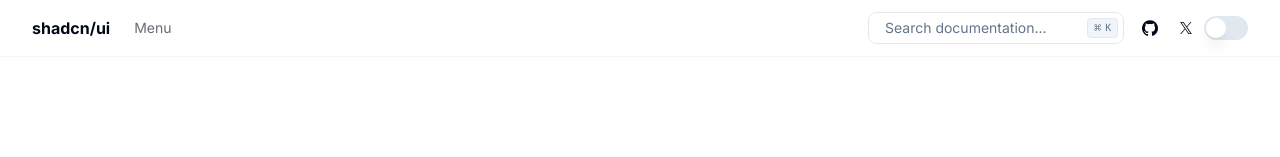
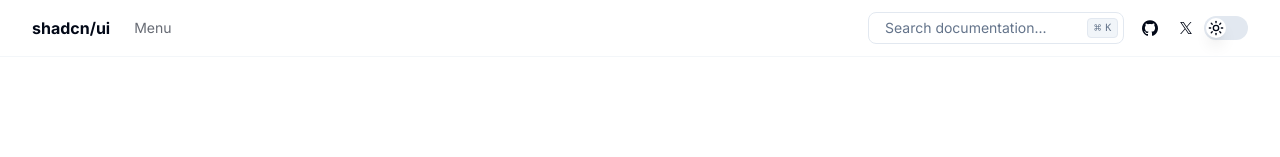
Before and after one commit to asd55667/nextjs-template, a Next.js app: page / in a window 1280 px wide. Shown: the top 157 px of the page. Built offline with nearby package versions, Linux system fonts and the light colour scheme.

Commit message:
chore: add icon for theme switch

```diff
--- a/package.json
+++ b/package.json
@@ -37,6 +37,7 @@
   },
   "devDependencies": {
     "@commitlint/cli": "^18.6.0",
+    "@commitlint/config-conventional": "^18.6.0",
     "@radix-ui/react-switch": "^1.0.3",
     "@types/node": "^20",
     "@types/react": "^18",
--- a/src/components/ThemeSwitcher.tsx
+++ b/src/components/ThemeSwitcher.tsx
@@ -2,6 +2,7 @@
 
 import * as React from "react";
 import { useTheme } from "next-themes";
+import { MoonIcon, SunIcon } from "lucide-react"
 
 import { Switch } from "@/ui/switch";
 
@@ -20,7 +21,12 @@ export function ThemeSwitcher() {
         onCheckedChange={() => {
           setTheme(newThemeMatchesSystem ? "system" : newTheme);
         }}
-      />
+      >
+        <div className="inline-flex center">
+          <SunIcon className="h-4 w-4 hidden [html.light_&]:block" />
+          <MoonIcon className="h-4 w-4 hidden [html.dark_&]:block" />
+        </div>
+      </Switch>
     </div>
   );
 }
--- a/src/ui/switch.tsx
+++ b/src/ui/switch.tsx
@@ -8,7 +8,7 @@ import { cn } from "@/utils";
 const Switch = React.forwardRef<
   React.ElementRef<typeof SwitchPrimitives.Root>,
   React.ComponentPropsWithoutRef<typeof SwitchPrimitives.Root>
->(({ className, ...props }, ref) => (
+>(({ className, children, ...props }, ref) => (
   <SwitchPrimitives.Root
     className={cn(
       "peer inline-flex h-6 w-11 shrink-0 cursor-pointer items-center rounded-full border-2 border-transparent transition-colors focus-visible:outline-none focus-visible:ring-2 focus-visible:ring-ring focus-visible:ring-offset-2 focus-visible:ring-offset-background disabled:cursor-not-allowed disabled:opacity-50 data-[state=checked]:bg-primary data-[state=unchecked]:bg-input",
@@ -21,7 +21,7 @@ const Switch = React.forwardRef<
       className={cn(
         "pointer-events-none block h-5 w-5 rounded-full bg-background shadow-lg ring-0 transition-transform data-[state=checked]:translate-x-5 data-[state=unchecked]:translate-x-0"
       )}
-    />
+    >{children}</SwitchPrimitives.Thumb>
   </SwitchPrimitives.Root>
 ));
 Switch.displayName = SwitchPrimitives.Root.displayName;
--- a/tailwind.config.cjs
+++ b/tailwind.config.cjs
@@ -1,4 +1,6 @@
 /** @type {import('tailwindcss').Config} */
+import animate from 'tailwindcss-animate';
+
 module.exports = {
   darkMode: ["class"],
   content: [
@@ -73,5 +75,5 @@ module.exports = {
       },
     },
   },
-  plugins: [require("tailwindcss-animate")],
+  plugins: [animate],
 }
```
Also changed, not shown: 1 other file (tests, documents, lock files or other folders).
